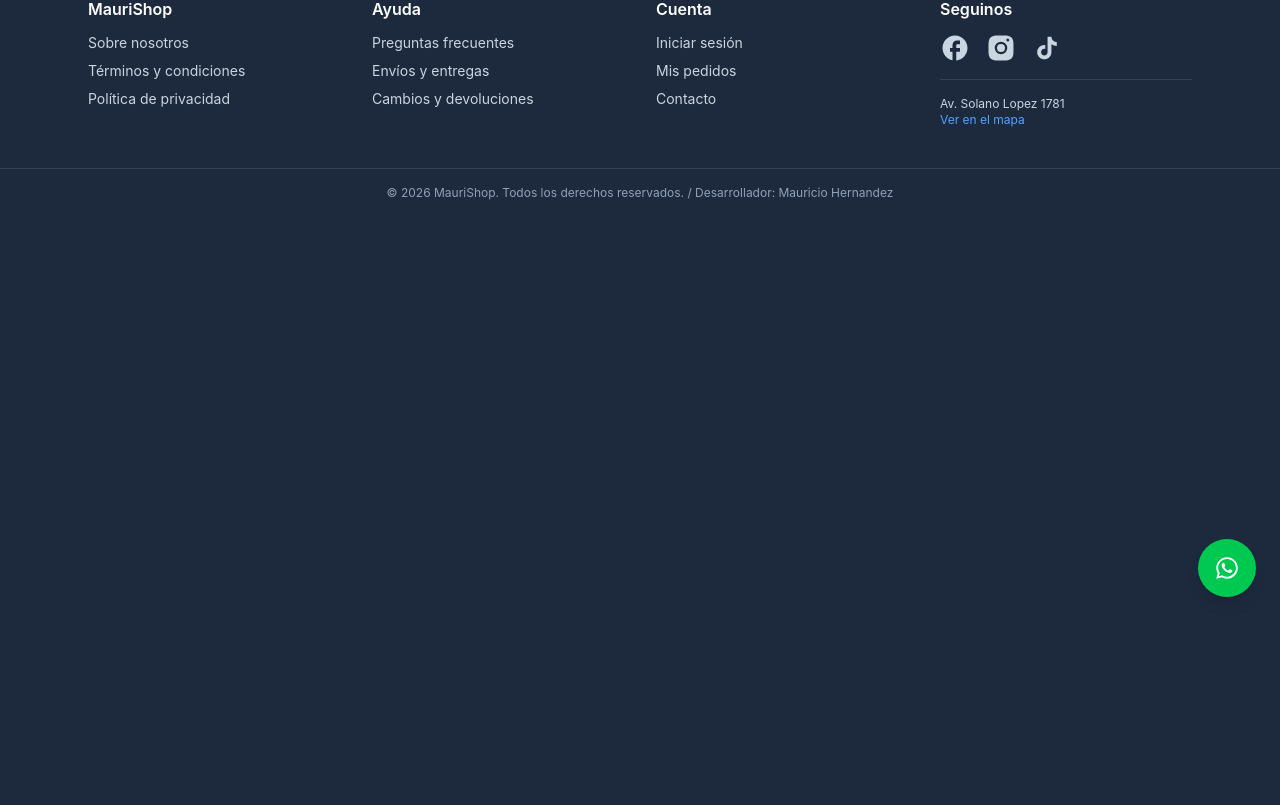
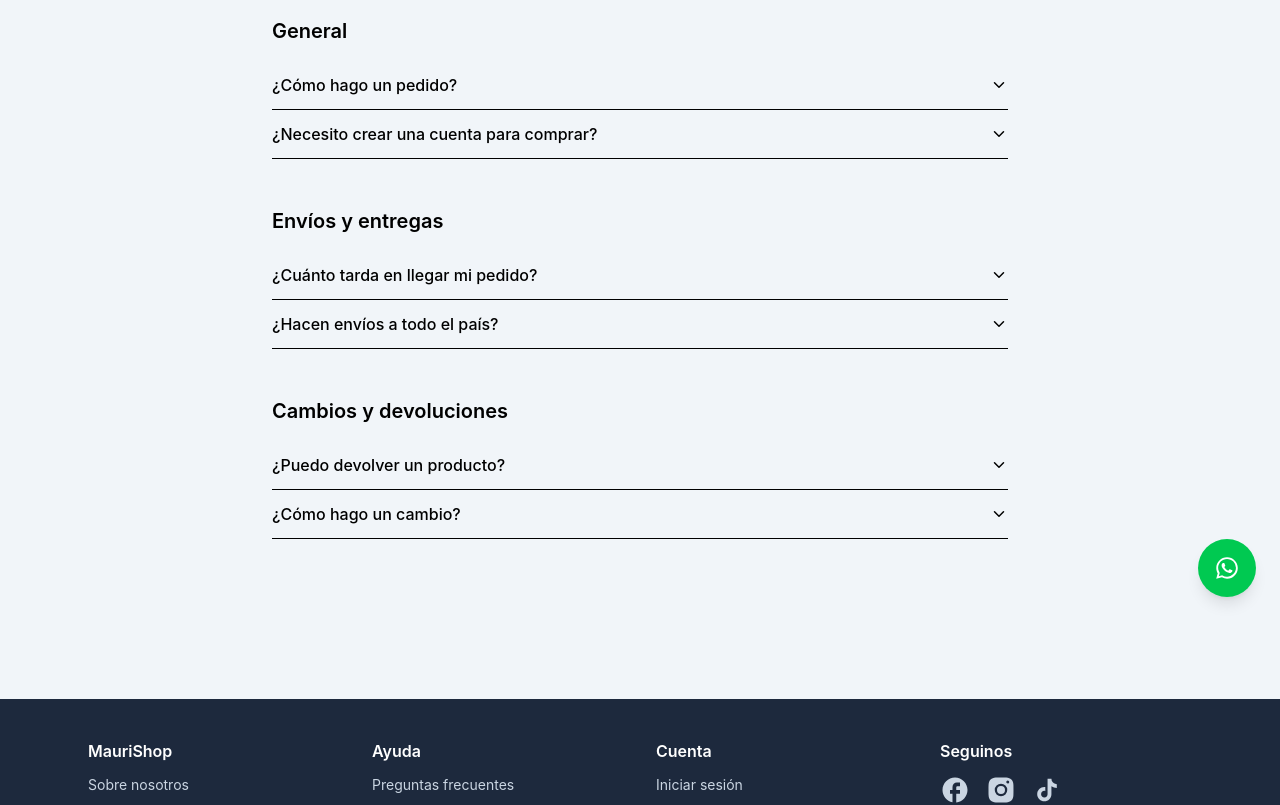
Before and after one commit to mauri1985/ecommerceapi-frontend, a React (Vite) app: page /preguntas-frecuentes in a window 1280 px wide. Shown: the part 179-984 px from the top of the page. Built offline with nearby package versions, Linux system fonts and the light colour scheme; a web font is replaced by a local one.

Commit message:
Fix propagacion carrusel+links footer+fix descripcion admin producto

```diff
--- a/src/App.jsx
+++ b/src/App.jsx
@@ -17,6 +17,7 @@ import Favoritos from "./pages/Favoritos";
 import BotonWhatsApp from "./components/BotonWhatsApp";
 import VerificarEmail from "./pages/VerificarEmail";
 import RestablecerPassword from "./pages/RestablecerPassword";
+import PreguntasFrecuentes from "./pages/PreguntasFrecuentes";
 
 function App() {
   return (
@@ -32,6 +33,7 @@ function App() {
         <Route path="/sobre-nosotros" element={<SobreNosotros />} />
         <Route path="/verificar-email" element={<VerificarEmail />} />
         <Route path="/restablecer-password" element={<RestablecerPassword />} />
+        <Route path="/preguntas-frecuentes" element={<PreguntasFrecuentes />} />
         <Route
           path="/carrito"
           element={
--- a/src/components/CarruselImagenes.jsx
+++ b/src/components/CarruselImagenes.jsx
@@ -22,32 +22,39 @@ export default function CarruselImagenes({ imagenes, alt }) {
     );
   }
 
-  function imagenAnterior() {
+  function imagenAnterior(e) {
+    e.preventDefault();
+    e.stopPropagation();
     setImagenActiva((i) => (i === 0 ? imagenes.length - 1 : i - 1));
   }
 
-  function imagenSiguiente() {
+  function imagenSiguiente(e) {
+    e.preventDefault();
+    e.stopPropagation();
     setImagenActiva((i) => (i === imagenes.length - 1 ? 0 : i + 1));
   }
 
   function handleTouchStart(e) {
+    e.stopPropagation();
     touchStartXRef.current = e.touches[0].clientX;
     setArrastrando(true);
   }
 
   function handleTouchMove(e) {
+    e.stopPropagation();
     if (!arrastrando) return;
     const delta = e.touches[0].clientX - touchStartXRef.current;
     setArrastreX(delta);
   }
 
-  function handleTouchEnd() {
+  function handleTouchEnd(e) {
+    e.stopPropagation();
     const UMBRAL_MINIMO = 50;
 
     if (arrastreX < -UMBRAL_MINIMO) {
-      imagenSiguiente();
+      imagenSiguiente(e);
     } else if (arrastreX > UMBRAL_MINIMO) {
-      imagenAnterior();
+      imagenAnterior(e);
     }
 
     setArrastrando(false);
--- a/src/components/EditorDescripcion.jsx
+++ b/src/components/EditorDescripcion.jsx
@@ -1,4 +1,5 @@
 import { useEditor, EditorContent } from "@tiptap/react";
+import { useEffect } from "react";
 import StarterKit from "@tiptap/starter-kit";
 import Placeholder from "@tiptap/extension-placeholder";
 import { Bold, Italic, List, ListOrdered } from "lucide-react";
@@ -19,6 +20,15 @@ export default function EditorDescripcion({ value, onChange }) {
       },
     },
   });
+
+  useEffect(() => {
+    if (!editor) return;
+    // Solo actualizamos si el contenido externo es distinto al actual,
+    // para no interrumpir al usuario mientras está escribiendo.
+    if (value !== editor.getHTML()) {
+      editor.commands.setContent(value || "", false);
+    }
+  }, [value, editor]);
 
   if (!editor) return null;
 
--- a/src/components/Footer.jsx
+++ b/src/components/Footer.jsx
@@ -1,7 +1,12 @@
 import { Link } from "react-router-dom";
 import { INFO_CONTACTO } from "../data/InfoContacto";
+import { useLoginModal } from "../context/LoginModalContext";
+import { useAuth } from "../context/AuthContext";
 
 export default function Footer() {
+  const { abrir: abrirLogin } = useLoginModal();
+  const { estaLogueado } = useAuth();
+
   return (
     <footer className="bg-slate-800 text-slate-300 mt-16">
       <div className="max-w-6xl mx-auto px-6 py-10 grid grid-cols-2 md:grid-cols-4 gap-8">
@@ -30,19 +35,26 @@ export default function Footer() {
           <h3 className="text-white font-semibold mb-3">Ayuda</h3>
           <ul className="flex flex-col gap-2 text-sm">
             <li>
-              <a href="#" className="hover:text-white">
+              <Link to="/preguntas-frecuentes" className="hover:text-white">
                 Preguntas frecuentes
-              </a>
+              </Link>
+            </li>
+
+            <li>
+              <Link
+                to="/preguntas-frecuentes#envios"
+                className="hover:text-white"
+              >
+                Envíos y entregas
+              </Link>
             </li>
             <li>
-              <a href="#" className="hover:text-white">
-                Envíos y entregas
-              </a>
-            </li>
-            <li>
-              <a href="#" className="hover:text-white">
+              <Link
+                to="/preguntas-frecuentes#cambios"
+                className="hover:text-white"
+              >
                 Cambios y devoluciones
-              </a>
+              </Link>
             </li>
           </ul>
         </div>
@@ -50,15 +62,20 @@ export default function Footer() {
         <div>
           <h3 className="text-white font-semibold mb-3">Cuenta</h3>
           <ul className="flex flex-col gap-2 text-sm">
+            {!estaLogueado && (
+              <li>
+                <button
+                  onClick={abrirLogin}
+                  className="hover:text-white text-left"
+                >
+                  Iniciar sesión
+                </button>
+              </li>
+            )}
             <li>
-              <a href="#" className="hover:text-white">
-                Iniciar sesión
-              </a>
-            </li>
-            <li>
-              <a href="#" className="hover:text-white">
+              <Link to="/pedidos" className="hover:text-white">
                 Mis pedidos
-              </a>
+              </Link>
             </li>
             <li>
               <Link to="/contacto" className="hover:text-white">
--- /dev/null
+++ b/src/pages/PreguntasFrecuentes.jsx
@@ -0,0 +1,85 @@
+import { useEffect } from "react";
+import { useLocation } from "react-router-dom";
+import { ChevronDown } from "lucide-react";
+import { useState } from "react";
+
+function Pregunta({ pregunta, respuesta }) {
+  const [abierta, setAbierta] = useState(false);
+
+  return (
+    <div className="border-b py-3">
+      <button
+        onClick={() => setAbierta(!abierta)}
+        className="w-full flex justify-between items-center text-left font-medium"
+      >
+        {pregunta}
+        <ChevronDown
+          size={18}
+          className={`transition-transform shrink-0 ml-2 ${
+            abierta ? "rotate-180" : ""
+          }`}
+        />
+      </button>
+      {abierta && <p className="text-slate-600 text-sm mt-2">{respuesta}</p>}
+    </div>
+  );
+}
+
+export default function PreguntasFrecuentes() {
+  const location = useLocation();
+
+  useEffect(() => {
+    if (location.hash) {
+      const id = location.hash.replace("#", "");
+      const el = document.getElementById(id);
+      if (el) {
+        setTimeout(
+          () => el.scrollIntoView({ behavior: "smooth", block: "start" }),
+          100
+        );
+      }
+    }
+  }, [location]);
+
+  return (
+    <div className="max-w-3xl mx-auto px-4 py-12">
+      <h1 className="text-3xl font-bold mb-10">Preguntas frecuentes</h1>
+
+      <section id="general" className="mb-12">
+        <h2 className="text-xl font-semibold mb-4">General</h2>
+        <Pregunta
+          pregunta="¿Cómo hago un pedido?"
+          respuesta="Agregá los productos que quieras al carrito y seguí los pasos del checkout. Vas a poder pagar con tarjeta a través de Mercado Pago."
+        />
+        <Pregunta
+          pregunta="¿Necesito crear una cuenta para comprar?"
+          respuesta="Sí, necesitás registrarte o iniciar sesión con Google para poder agregar productos al carrito y hacer un pedido."
+        />
+      </section>
+
+      <section id="envios" className="mb-12 scroll-mt-20">
+        <h2 className="text-xl font-semibold mb-4">Envíos y entregas</h2>
+        <Pregunta
+          pregunta="¿Cuánto tarda en llegar mi pedido?"
+          respuesta="Los tiempos de entrega dependen de tu ubicación. Te contactamos por WhatsApp o email para coordinar los detalles apenas confirmamos tu pago."
+        />
+        <Pregunta
+          pregunta="¿Hacen envíos a todo el país?"
+          respuesta="Consultanos por WhatsApp la disponibilidad de envío a tu zona."
+        />
+      </section>
+
+      <section id="cambios" className="mb-12 scroll-mt-20">
+        <h2 className="text-xl font-semibold mb-4">Cambios y devoluciones</h2>
+        <Pregunta
+          pregunta="¿Puedo devolver un producto?"
+          respuesta="Sí, contactanos dentro de los primeros días luego de recibir tu compra si el producto tiene algún problema o no era lo que esperabas."
+        />
+        <Pregunta
+          pregunta="¿Cómo hago un cambio?"
+          respuesta="Escribinos por WhatsApp o email contándonos el motivo del cambio y coordinamos los siguientes pasos."
+        />
+      </section>
+    </div>
+  );
+}
```
